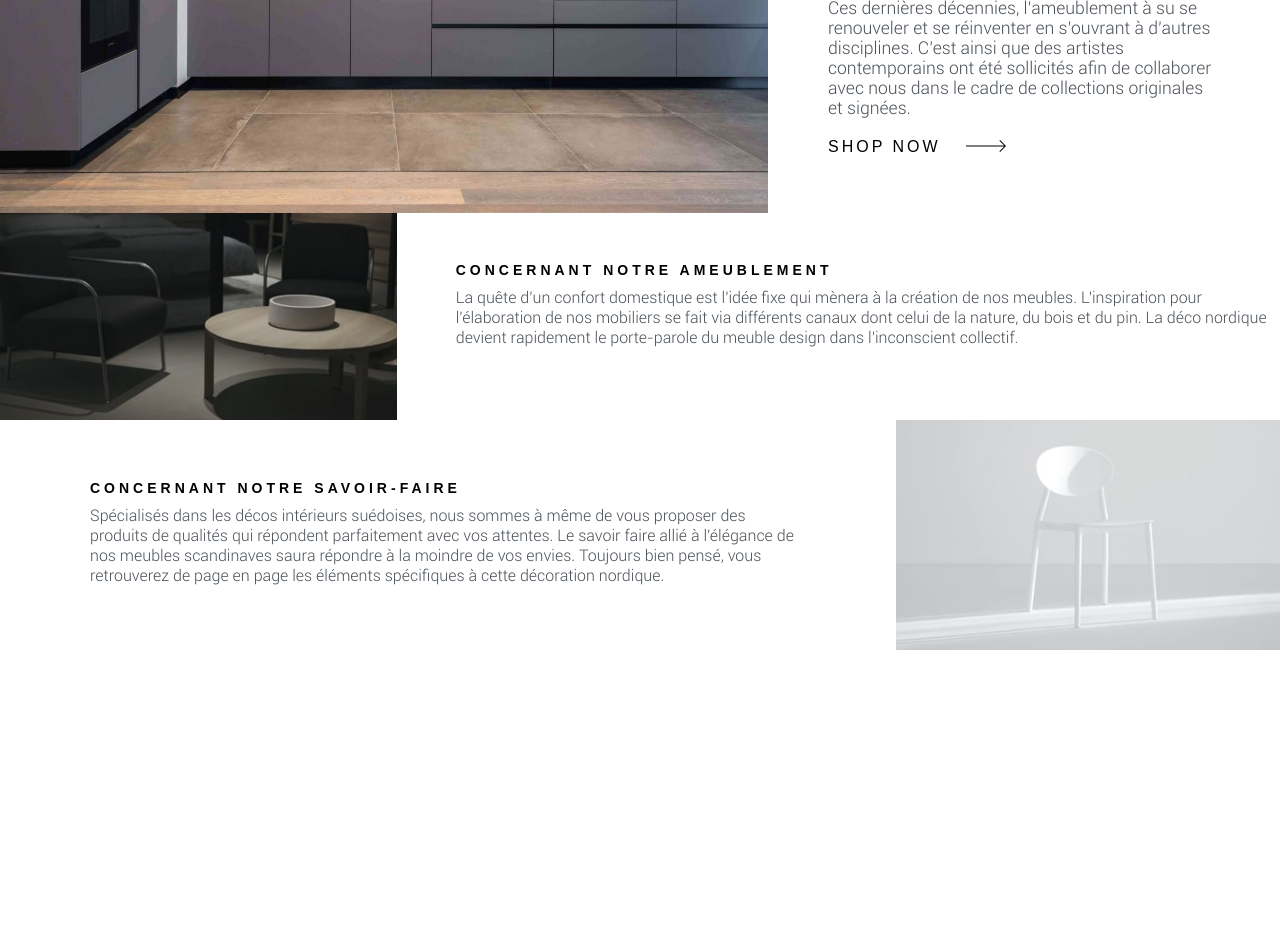
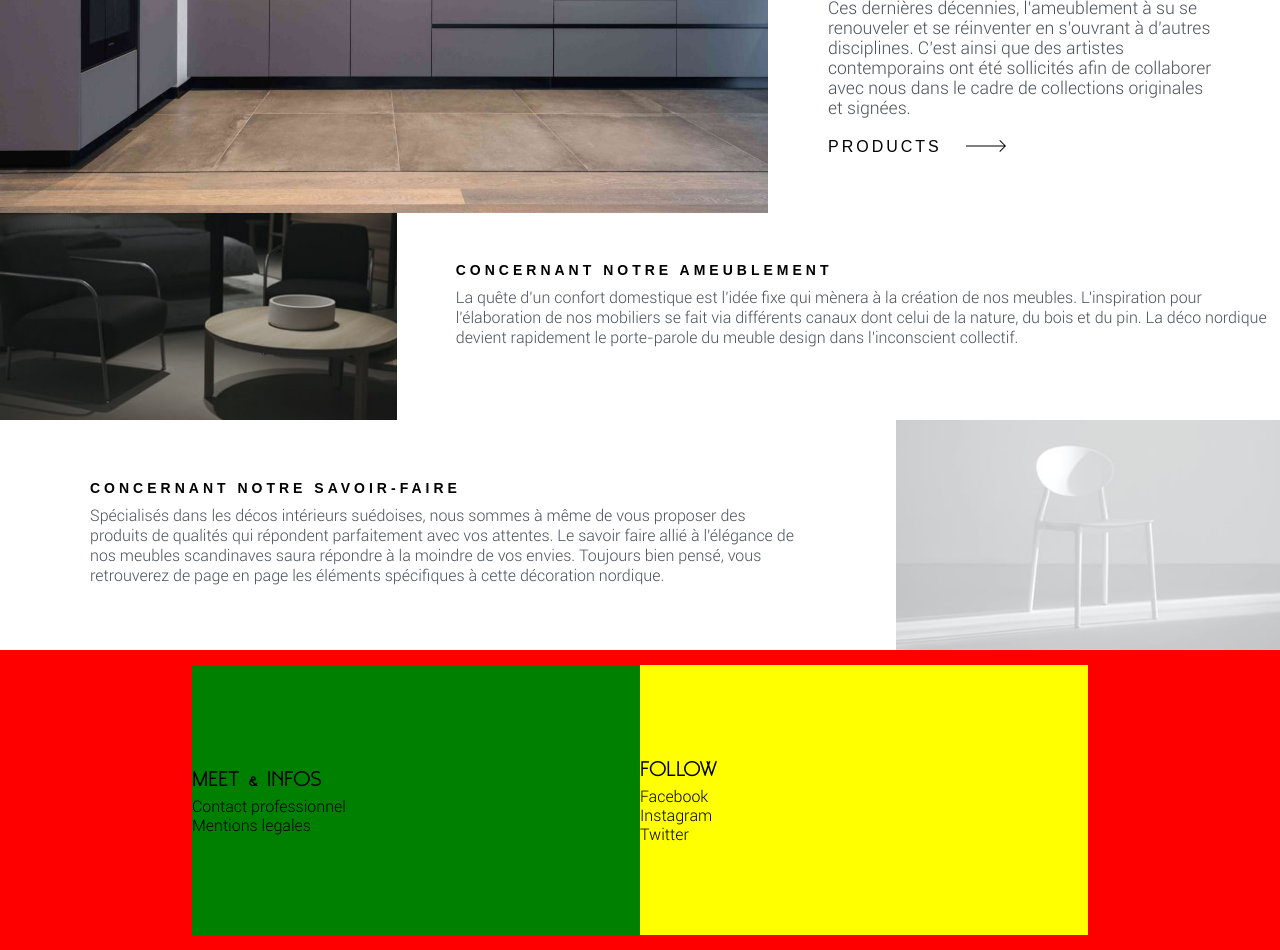
Before and after one commit to mathieuelisa/Room-react-app, a React (Create React App) app: page / in a window 1280 px wide. Shown: the part 300-1250 px from the top of the page. Before the commit the page ends 950 px from the top, so only its background shows below. Built offline with nearby package versions, Linux system fonts and the light colour scheme; no server answers.

Commit message:
Adding structure of footer Home page

```diff
--- a/src/Components/ContactPage/MainContainer/styles.scss
+++ b/src/Components/ContactPage/MainContainer/styles.scss
@@ -29,6 +29,7 @@
 
 @media screen and (max-width: 945px) {
   .mainContainer__contact-text {
-    padding: 53px;
+    padding: 35px;
+    font-size: 1em;
   }
 }
--- /dev/null
+++ b/src/Components/HomePage/Footer/index.js
@@ -0,0 +1,34 @@
+import { Link } from "react-router-dom";
+import "./styles.scss";
+
+function Footer() {
+  return (
+    <div className="footer">
+      <div className="mainFooter__container">
+        <div className="mainFooter__container-first">
+          <h2 className="mainFooter__container-first-title">MEET & INFOS</h2>
+          <Link className="mainFooter__container-first-link" to="">
+            Contact professionnel
+          </Link>
+          <Link className="mainFooter__container-first-link" to="">
+            Mentions legales
+          </Link>
+        </div>
+
+        <div className="mainFooter__container-second">
+          <h2 className="mainFooter__container-second-title">FOLLOW</h2>
+          <Link className="mainFooter__container-first-link" to="">
+            Facebook
+          </Link>
+          <Link className="mainFooter__container-first-link" to="">
+            Instagram
+          </Link>
+          <Link className="mainFooter__container-first-link" to="">
+            Twitter
+          </Link>
+        </div>
+      </div>
+    </div>
+  );
+}
+export default Footer;
--- /dev/null
+++ b/src/Components/HomePage/Footer/styles.scss
@@ -0,0 +1,55 @@
+.footer {
+  display: flex;
+  align-items: center;
+  height: 300px;
+  background-color: red;
+}
+
+.mainFooter__container {
+  display: flex;
+  margin: 0 auto;
+  background-color: blue;
+  width: 70%;
+  height: 90%;
+}
+
+.mainFooter__container-first {
+  display: flex;
+  justify-content: center;
+  flex-direction: column;
+  background-color: green;
+  width: 50%;
+  height: 100%;
+
+  &-title {
+    margin-bottom: 10px;
+    font-family: "Moonglade";
+    font-size: 1.2em;
+  }
+
+  &-link {
+    text-decoration: none;
+    color: black;
+    width: 155px;
+    font-family: "Roboto";
+
+    &:hover {
+      color: red;
+    }
+  }
+}
+
+.mainFooter__container-second {
+  display: flex;
+  justify-content: center;
+  flex-direction: column;
+  background-color: yellow;
+  width: 50%;
+  height: 100%;
+
+  &-title {
+    margin-bottom: 10px;
+    font-family: "Moonglade";
+    font-size: 1.2em;
+  }
+}
--- a/src/Components/HomePage/MainContainer/index.js
+++ b/src/Components/HomePage/MainContainer/index.js
@@ -74,8 +74,8 @@ function MainContainer() {
 
         <div id="placement">
           <p className="shop">
-            <Link id="shopnow" to="/shop">
-              SHOP NOW
+            <Link id="shopnow" to="/products">
+              PRODUCTS
             </Link>
           </p>
 
--- a/src/Components/HomePage/MainContainer/styles.scss
+++ b/src/Components/HomePage/MainContainer/styles.scss
@@ -64,7 +64,7 @@
 }
 
 #green-title {
-  color: #206f36;
+  color: #16652b;
 }
 
 #placement {
@@ -104,3 +104,9 @@
   height: 20px;
   margin-left: 15px;
 }
+
+@media screen and (max-width: 945px) {
+  .home__first-container--secondBloc-text {
+    font-size: 1em;
+  }
+}
--- a/src/Components/HomePage/index.js
+++ b/src/Components/HomePage/index.js
@@ -1,6 +1,7 @@
 import MainContainer from "./MainContainer";
 import SecondContainer from "./SecondContainer";
 import ThirdContainer from "./ThirdContainer";
+import Footer from "./Footer";
 
 import "./styles.scss";
 
@@ -10,6 +11,7 @@ function HomePage() {
       <MainContainer />
       <SecondContainer />
       <ThirdContainer />
+      <Footer />
     </div>
   );
 }
```
